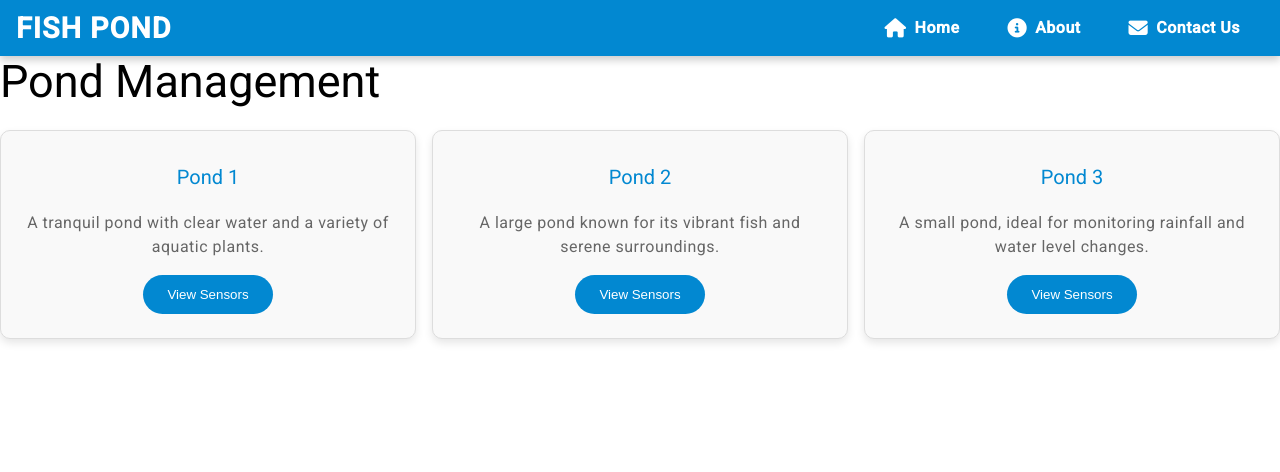
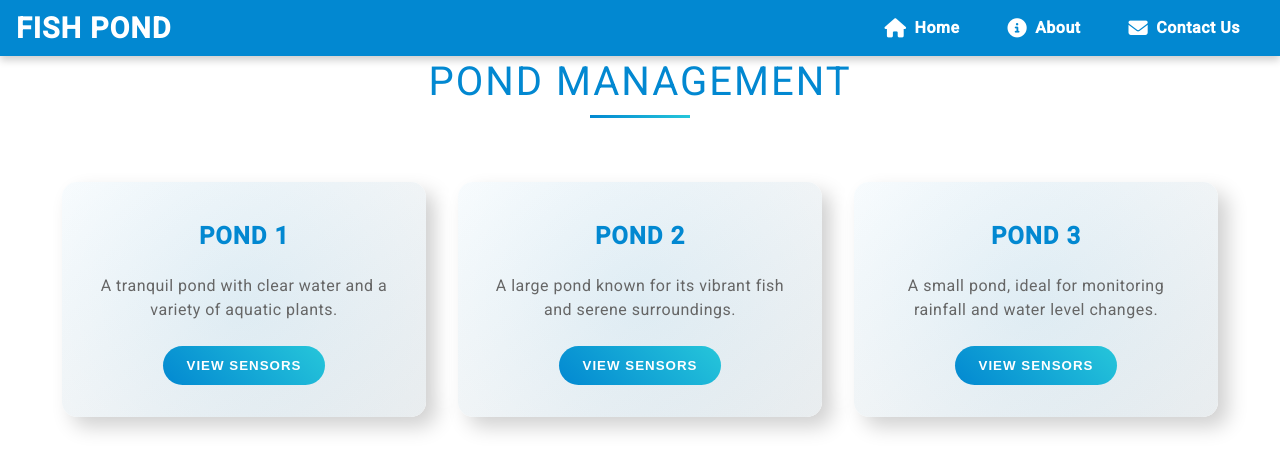
Before and after one commit to minnukota381/Fish-Pond-Monitoring-UI, an Angular app: page /pond-management in a window 1280 px wide. Shown: the top 472 px of the page. Built offline with nearby package versions, Linux system fonts and the light colour scheme.

Commit message:
"Updated styles for pond management component, including card layout, hover effects, and typography."

```diff
--- a/src/app/pond-management/pond-management.component.css
+++ b/src/app/pond-management/pond-management.component.css
@@ -1,50 +1,120 @@
 .pond-cards {
   display: flex;
-  justify-content: space-between;
-  gap: 1rem;
+  justify-content: center;
+  gap: 2rem;
   flex-wrap: wrap;
+  padding: 2rem;
 }
 
 .pond-card {
-  flex: 1;
-  border: 1px solid #ddd;
-  border-radius: 10px;
-  background-color: #f9f9f9;
-  padding: 1.5rem;
-  box-shadow: 0 4px 8px rgba(0, 0, 0, 0.1);
-  transition: transform 0.2s ease-in-out, box-shadow 0.2s ease-in-out;
+  flex: 0 1 300px;
+  border: none;
+  border-radius: 15px;
+  background: linear-gradient(145deg, #ffffff, #f0f0f0);
+  padding: 2rem;
+  box-shadow: 10px 10px 20px #d1d1d1, -10px -10px 20px #ffffff;
+  transition: all 0.3s ease-in-out;
+  overflow: hidden;
+  position: relative;
+}
+
+.pond-card::before {
+  content: '';
+  position: absolute;
+  top: -50%;
+  left: -50%;
+  width: 200%;
+  height: 200%;
+  background: radial-gradient(circle, rgba(2, 136, 209, 0.1) 0%, transparent 70%);
+  transform: rotate(45deg);
+  z-index: 0;
+  transition: all 0.5s ease-in-out;
 }
 
 .pond-card:hover {
-  transform: translateY(-5px);
-  box-shadow: 0 8px 16px rgba(0, 0, 0, 0.2);
+  transform: translateY(-10px);
+  box-shadow: 15px 15px 30px #bebebe, -15px -15px 30px #ffffff;
+}
+
+.pond-card:hover::before {
+  transform: rotate(45deg) scale(1.1);
 }
 
 .card-content {
   text-align: center;
+  position: relative;
+  z-index: 1;
 }
 
 .card-content h3 {
   color: #0288d1;
-  margin-bottom: 0.75rem;
-  font-size: 1.25rem;
+  margin-bottom: 1rem;
+  font-size: 1.5rem;
+  font-weight: 600;
+  text-transform: uppercase;
+  letter-spacing: 1px;
 }
 
 .card-content p {
   color: #666;
-  margin-bottom: 1rem;
+  margin-bottom: 1.5rem;
+  font-size: 1rem;
+  line-height: 1.5;
 }
 
 button {
   padding: 0.75rem 1.5rem;
-  background-color: #0288d1;
+  background: linear-gradient(45deg, #0288d1, #26c6da);
   color: #fff;
   border: none;
   border-radius: 25px;
   cursor: pointer;
-  transition: background-color 0.3s ease-in-out;
+  transition: all 0.3s ease-in-out;
+  font-weight: 600;
+  text-transform: uppercase;
+  letter-spacing: 1px;
+  position: relative;
+  overflow: hidden;
+}
+
+button::before {
+  content: '';
+  position: absolute;
+  top: 0;
+  left: -100%;
+  width: 100%;
+  height: 100%;
+  background: linear-gradient(120deg, transparent, rgba(255, 255, 255, 0.3), transparent);
+  transition: all 0.5s;
 }
 
 button:hover {
-  background-color: #026aa7;
+  background: linear-gradient(45deg, #026aa7, #00acc1);
+  box-shadow: 0 5px 15px rgba(2, 136, 209, 0.4);
 }
+
+button:hover::before {
+  left: 100%;
+}
+
+h2 {
+  text-align: center;
+  color: #0288d1;
+  font-size: 2.5rem;
+  margin-bottom: 2rem;
+  text-transform: uppercase;
+  letter-spacing: 2px;
+  position: relative;
+  padding-bottom: 10px;
+}
+
+h2::after {
+  content: '';
+  position: absolute;
+  bottom: 0;
+  left: 50%;
+  transform: translateX(-50%);
+  width: 100px;
+  height: 3px;
+  background: linear-gradient(to right, #0288d1, #26c6da);
+}
```
